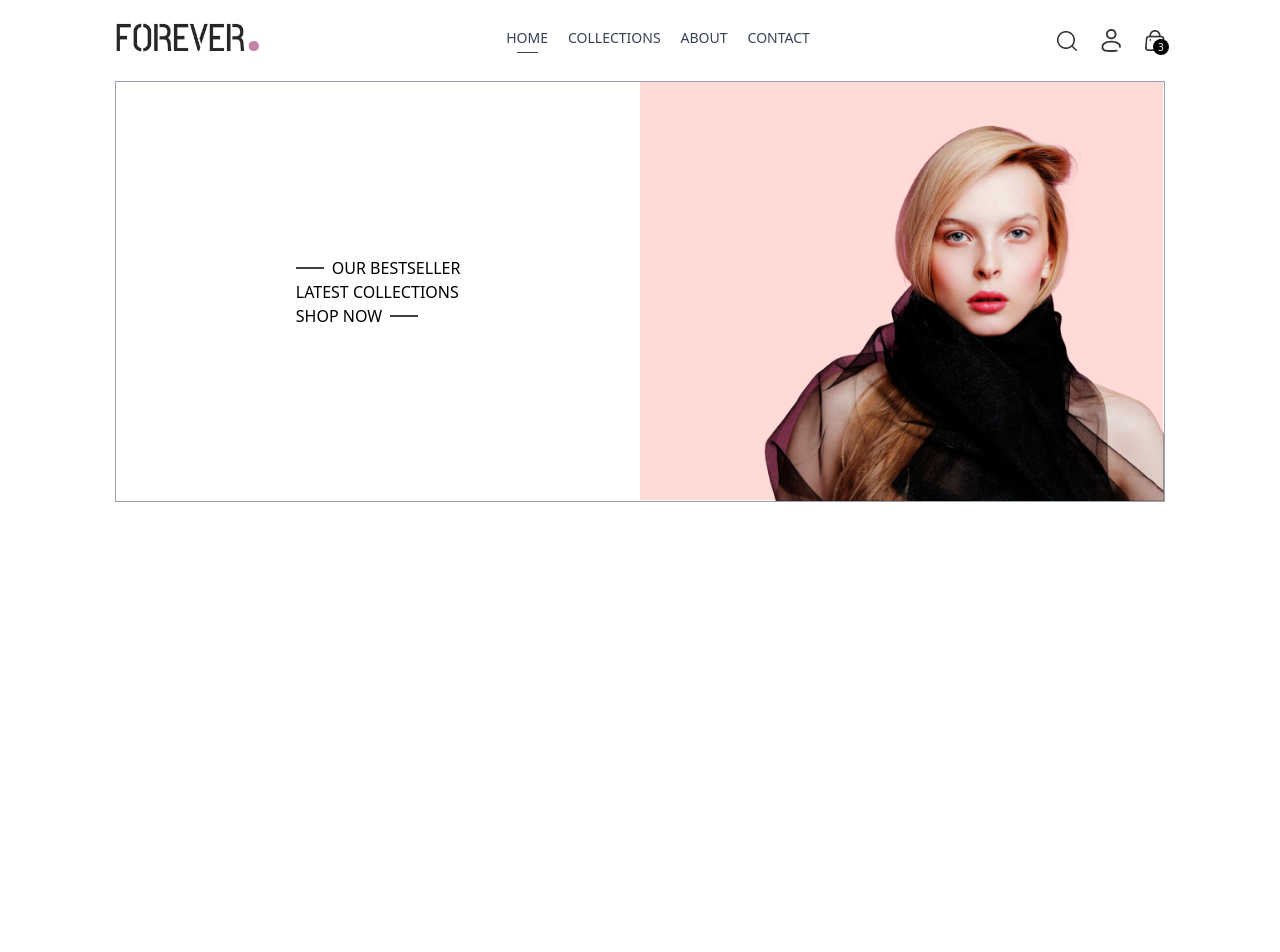
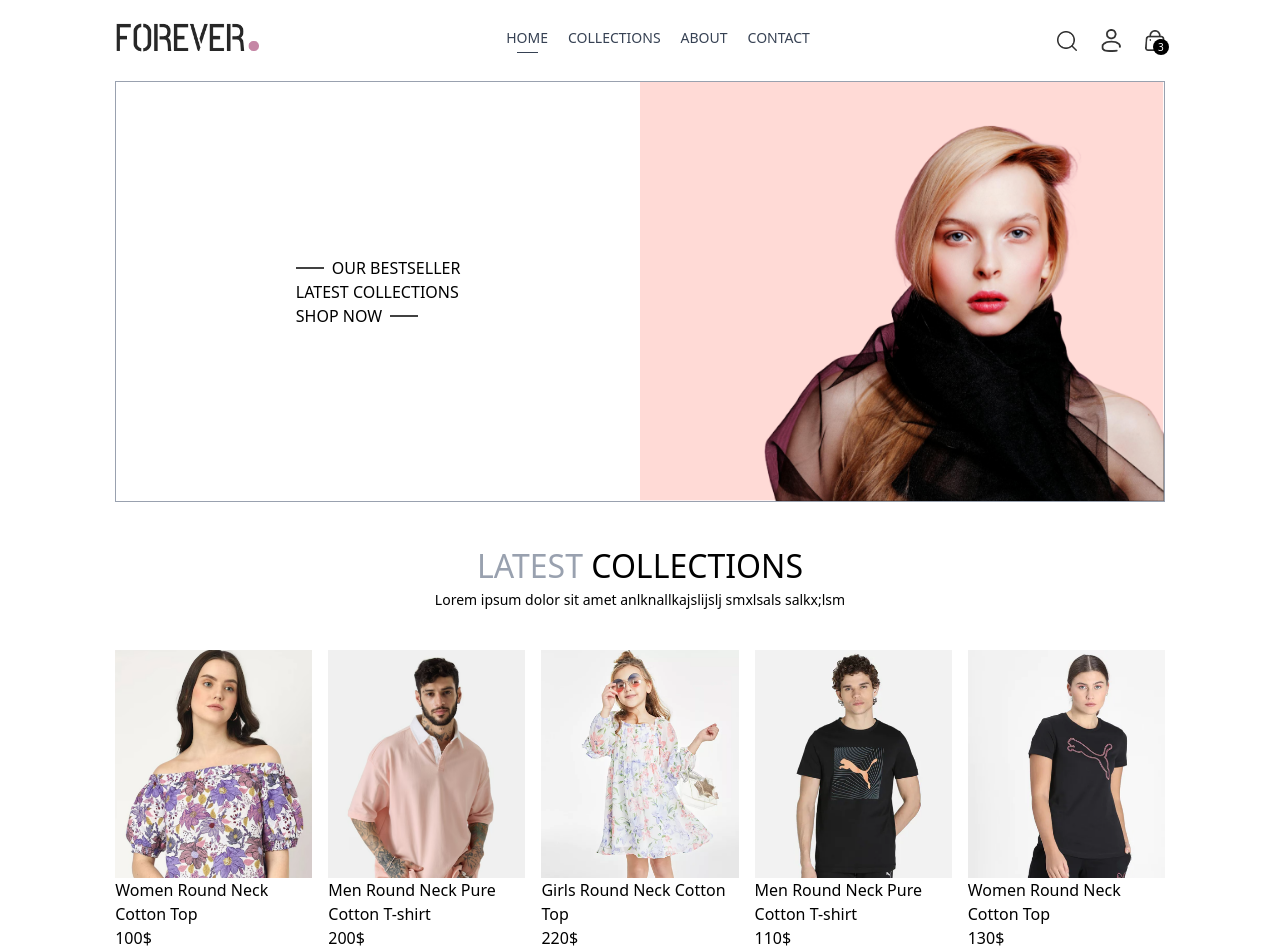
Before and after one commit to Nitesh-00/Projects, a React (Vite) app in the folder E-Commerce/frontend/: page / in a window 1280 px wide. Shown: the top 952 px of the page. Before the commit the page ends 800 px from the top, so only its background shows below. Built offline with nearby package versions, Linux system fonts and the light colour scheme.

Commit message:
Add Products

```diff
--- /dev/null
+++ b/E-Commerce/frontend/src/components/LatestCollections.jsx
@@ -0,0 +1,30 @@
+import React, { useEffect, useState } from 'react'
+import { UserContext } from '../context/Context'
+import { useContext } from 'react'
+import Title from './Title'
+import Products from './Products'
+
+const LatestCollections = () => {
+    const {products} = useContext(UserContext);
+    const [latest,setLatest] = useState([]);
+
+    useEffect(()=>{
+        setLatest(products.slice(0,10));
+    },[])
+
+  return (
+    <div>
+      <div>
+        <Title></Title>
+        <div className='grid grid-cols-2 md:grid-cols-3 lg:grid-cols-5 gap-4'>
+            {
+                latest.map((item,index)=> (<Products key={index} id={item.id} image={item.image} name={item.name} price={item.price} />))
+            }
+        </div>
+
+      </div>
+    </div>
+  )
+}
+
+export default LatestCollections
--- /dev/null
+++ b/E-Commerce/frontend/src/components/Products.jsx
@@ -0,0 +1,26 @@
+import React, { useContext } from "react";
+import { UserContext } from "../context/Context";
+import { Link } from "react-router-dom";
+import { products } from "../assets/assets";
+
+const Products = ({ id, image, name, price }) => {
+  const { currency } = useContext(UserContext);
+  return (
+    <div>
+      <Link to={`/product/${id}`}>
+        <div className="group">
+          <div className="overflow-hidden transform transition duration-300 group-hover:scale-105">
+            <img src={image[0]} alt="" />
+          </div>
+          <div>
+              <p>{name}</p>
+          <p>{price}{currency}</p>
+          </div>
+
+        </div>
+      </Link>
+    </div>
+  );
+};
+
+export default Products;
--- /dev/null
+++ b/E-Commerce/frontend/src/components/Title.jsx
@@ -0,0 +1,17 @@
+import React from 'react'
+
+const Title = () => {
+  return (
+    <div>
+      <div className='py-10 flex flex-col  items-center justify-center'>
+        <div className='text-[32px] font-medium'>
+            <p className='text-gray-400 '>LATEST <span className='text-black'>COLLECTIONS</span></p>
+        </div>
+        <p className='text-sm'>Lorem ipsum dolor sit amet anlknallkajslijslj smxlsals salkx;lsm
+        </p>
+      </div>
+    </div>
+  )
+}
+
+export default Title
--- /dev/null
+++ b/E-Commerce/frontend/src/context/Context.jsx
@@ -0,0 +1,23 @@
+import React, { createContext } from 'react';
+import { products } from '../assets/assets';
+
+export const UserContext = createContext();
+
+const Context = ({ children }) => {
+  const currency = '$';
+  const delivery = '10';
+
+  const value = {
+    products,
+    currency,
+    delivery
+  };
+
+  return (
+    <UserContext.Provider value={value}>
+      {children}
+    </UserContext.Provider>
+  );
+};
+
+export default Context;
--- a/E-Commerce/frontend/src/main.jsx
+++ b/E-Commerce/frontend/src/main.jsx
@@ -3,9 +3,13 @@ import { createRoot } from 'react-dom/client'
 import './index.css'
 import App from './App.jsx'
 import { BrowserRouter } from 'react-router-dom'
+import Context from './context/Context.jsx'
 
 createRoot(document.getElementById('root')).render(
   <BrowserRouter>
-    <App />
+    <Context>
+      <App/>
+    </Context>
+
   </BrowserRouter>,
 )
--- a/E-Commerce/frontend/src/pages/Home.jsx
+++ b/E-Commerce/frontend/src/pages/Home.jsx
@@ -1,10 +1,13 @@
 import React from 'react'
 import Hero from '../components/Hero'
+import LatestCollections from '../components/LatestCollections'
 
 function Home() {
   return (
     <div>
       <Hero></Hero>
+      <LatestCollections></LatestCollections>
+
     </div>
   )
 }
```
